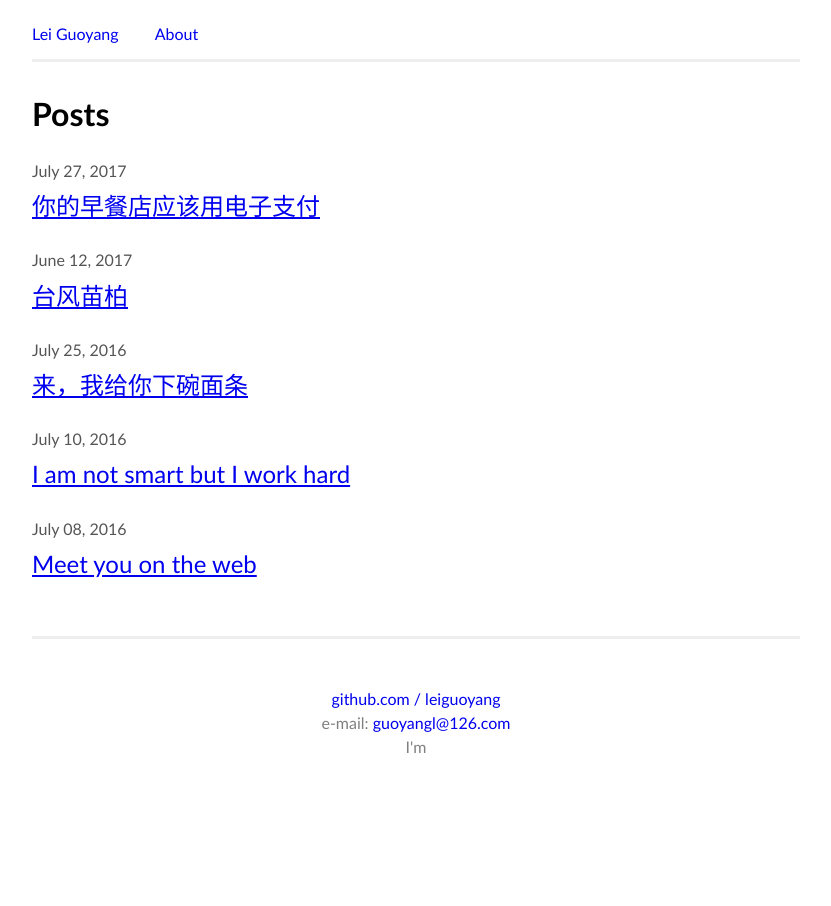
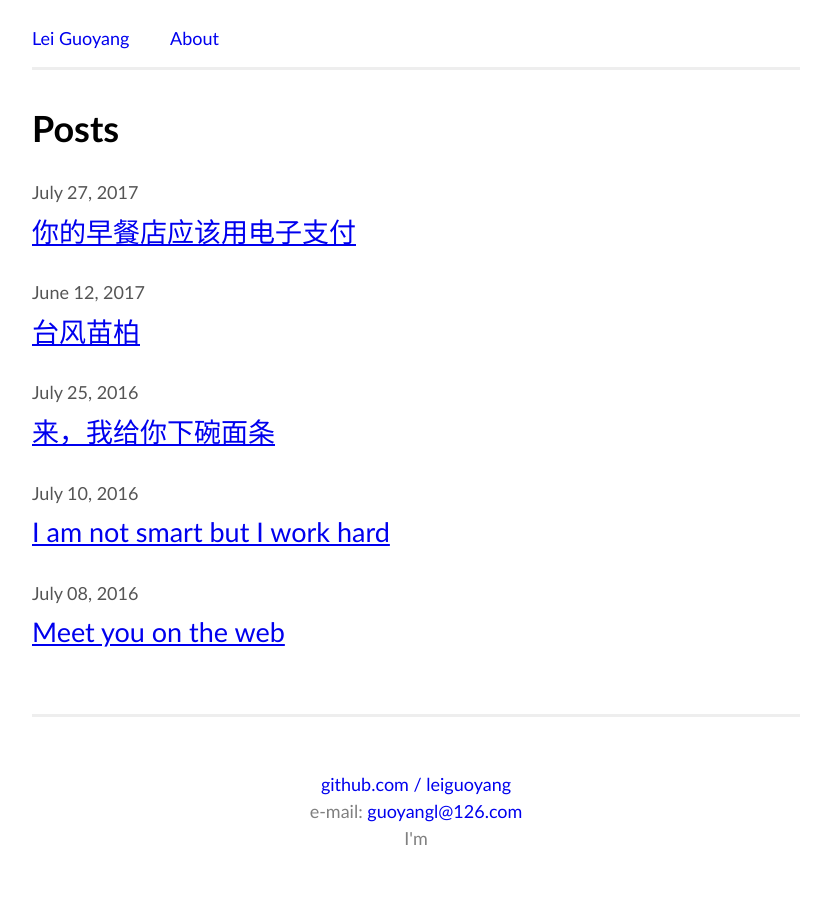
Before and after one commit to leiguoyang/leiguoyang.github.io, a Jekyll site: the page built from index.html, in a window 1280 px wide. Shown: the whole page, without its empty margins (224-1055 px from the left). Built offline with Jekyll 4.4.1, drawn with Linux system fonts in a browser that asks for light colours.

Commit message:
Increase font size

```diff
--- a/css/main.css
+++ b/css/main.css
@@ -1,5 +1,5 @@
 body {
-  font: medium Calibri, sans-serif;
+  font: large Calibri, sans-serif;
   margin-top: 0;
   margin-bottom: 0;
 }
```
